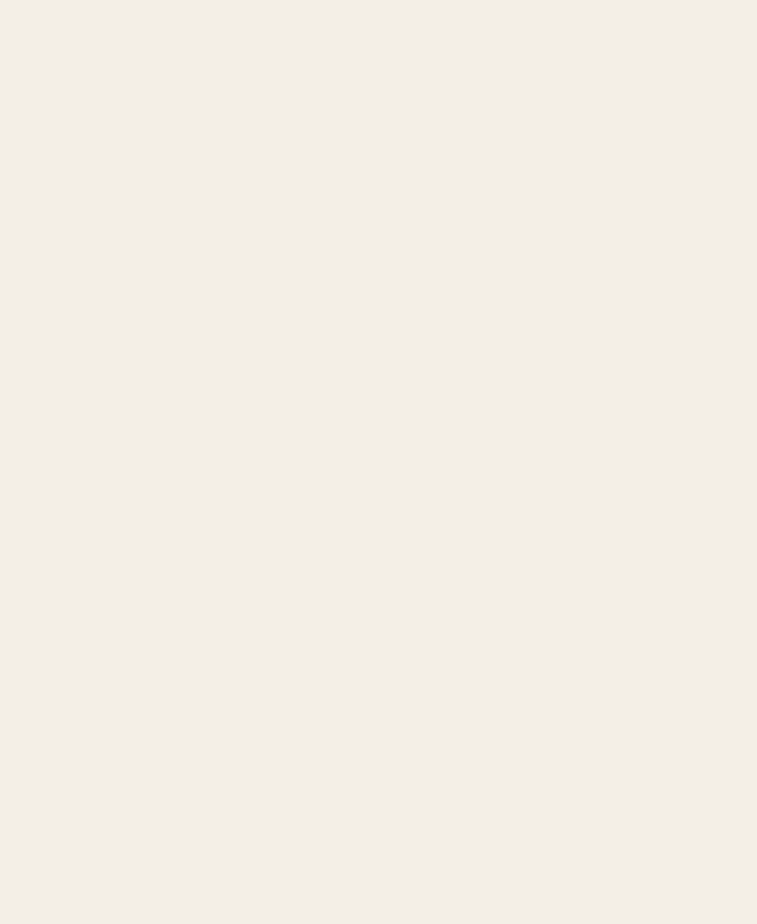
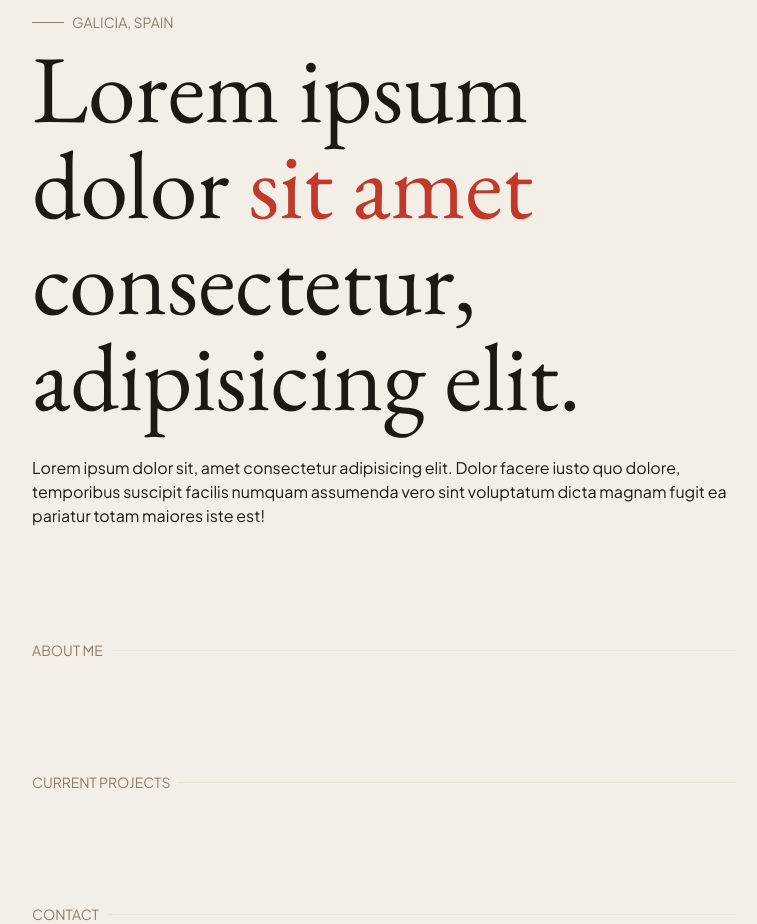
Before and after one commit to pabloquirogaotero/pablo-place, a React (Vite) app: page / in a window 1280 px wide. Shown: the part 120-1044 px from the top of the page, without its empty margins (256-1013 px from the left). Before the commit the page ends 800 px from the top, so only its background shows below. Built offline with nearby package versions, Linux system fonts and the light colour scheme.

Commit message:
feat: add header and sections structure

```diff
--- a/src/App.tsx
+++ b/src/App.tsx
@@ -9,6 +9,32 @@ function App() {
           <a href="#contact" className="text-sm">CONTACT</a>
         </nav>
       </header>
+      <section>
+        <div className="flex items-center gap-2 mt-12">
+          <span className="w-8 h-px bg-ink-light"></span>
+          <p className="text-sm text-ink-light">GALICIA, SPAIN</p>
+        </div>
+        <h1 className="font-serif text-8xl mt-2">Lorem ipsum dolor <strong className="font-normal text-accent">sit amet</strong> consectetur, adipisicing elit.</h1>
+        <p className="mt-8">Lorem ipsum dolor sit, amet consectetur adipisicing elit. Dolor facere iusto quo dolore, temporibus suscipit facilis numquam assumenda vero sint voluptatum dicta magnam fugit ea pariatur totam maiores iste est!</p>
+      </section>
+      <section id="about" className="pt-16">
+        <div className="flex items-center gap-2 mt-12">
+          <p className="text-sm text-ink-light">ABOUT ME</p>
+          <span className="flex-1 h-px bg-cream-dark"></span>
+        </div>
+      </section>
+      <section id="projects" className="pt-16">
+        <div className="flex items-center gap-2 mt-12">
+          <p className="text-sm text-ink-light">CURRENT PROJECTS</p>
+          <span className="flex-1 h-px bg-cream-dark"></span>
+        </div>
+      </section>
+      <section id="contact" className="pt-16">
+        <div className="flex items-center gap-2 mt-12">
+          <p className="text-sm text-ink-light">CONTACT</p>
+          <span className="flex-1 h-px bg-cream-dark"></span>
+        </div>
+      </section>
     </main>
   );
 }
```
